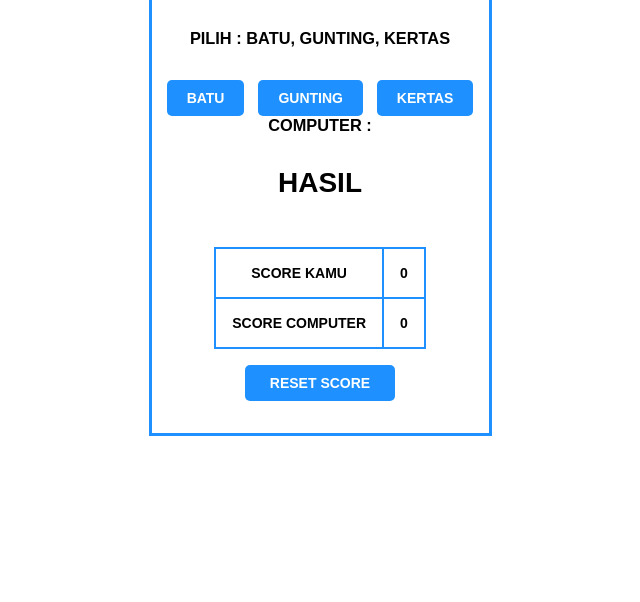
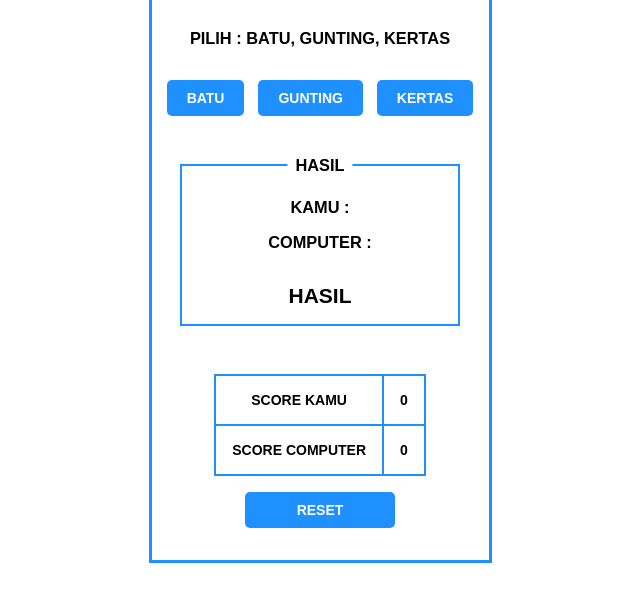
Before and after one commit to bayemprathama/hompimpa, a plain HTML site: page index.html in a window 1280 px wide. Shown: the part 86-688 px from the top of the page, without its empty margins (320-960 px from the left). Drawn offline with Linux system fonts and the light colour scheme.

Commit message:
Update index.html

```diff
--- a/index.html
+++ b/index.html
@@ -15,11 +15,15 @@
         <a href="#" class="gunting btn">GUNTING</a>
         <a href="#" class="kertas btn">KERTAS</a>
       </div>
-      <h3 class="bot-answer">COMPUTER : <span class="bot"></span></h3>
-      <div>
-        <h1 class="hasil">HASIL</h1>
+      <div class="container-hasil">
+        <h3 class="result">HASIL</h3>
+        <h3 class="player-answer">KAMU : <span class="playerAnswer"></span></h3>
+        <h3 class="bot-answer">COMPUTER : <span class="bot"></span></h3>
+        <div>
+          <h2 class="hasil">HASIL</h2>
+        </div>
       </div>
-<!-- table -->
+
       <div class="table-container">
         <table class="score">
           <tr>
@@ -32,7 +36,7 @@
           </tr>
         </table>
       </div>
-      <a href="#" class="reset-score btn">RESET SCORE</a>
+      <a href="#" class="reset-score btn">RESET</a>
     </div>
     <script src="assets/js/app.js"></script>
   </body>
```
